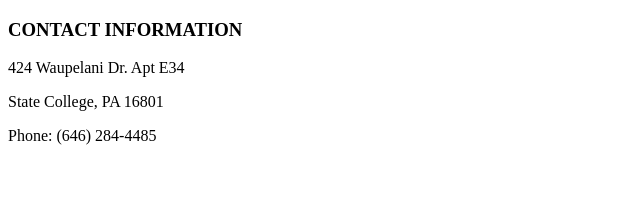
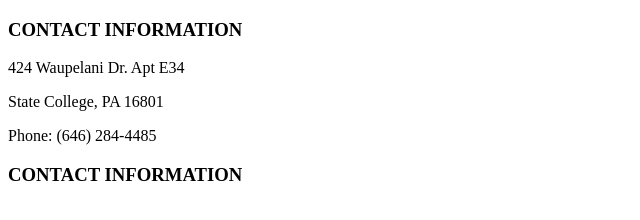
Before and after one commit to daapurta/sutradhar.github.io, a plain HTML site: page index.html in a window 1280 px wide. Shown: the whole page, without its empty margins (0-640 px from the left). Drawn offline with Linux system fonts and the light colour scheme.

Commit message:
Update index.html

```diff
--- a/index.html
+++ b/index.html
@@ -10,6 +10,9 @@
 <p>Phone: (646) 284-4485</p>
 <Email: apurba.bau@gmail.com </p>
 
+  <h3> CONTACT INFORMATION </h3>
+
+
 
 </body>
 </html>
```
